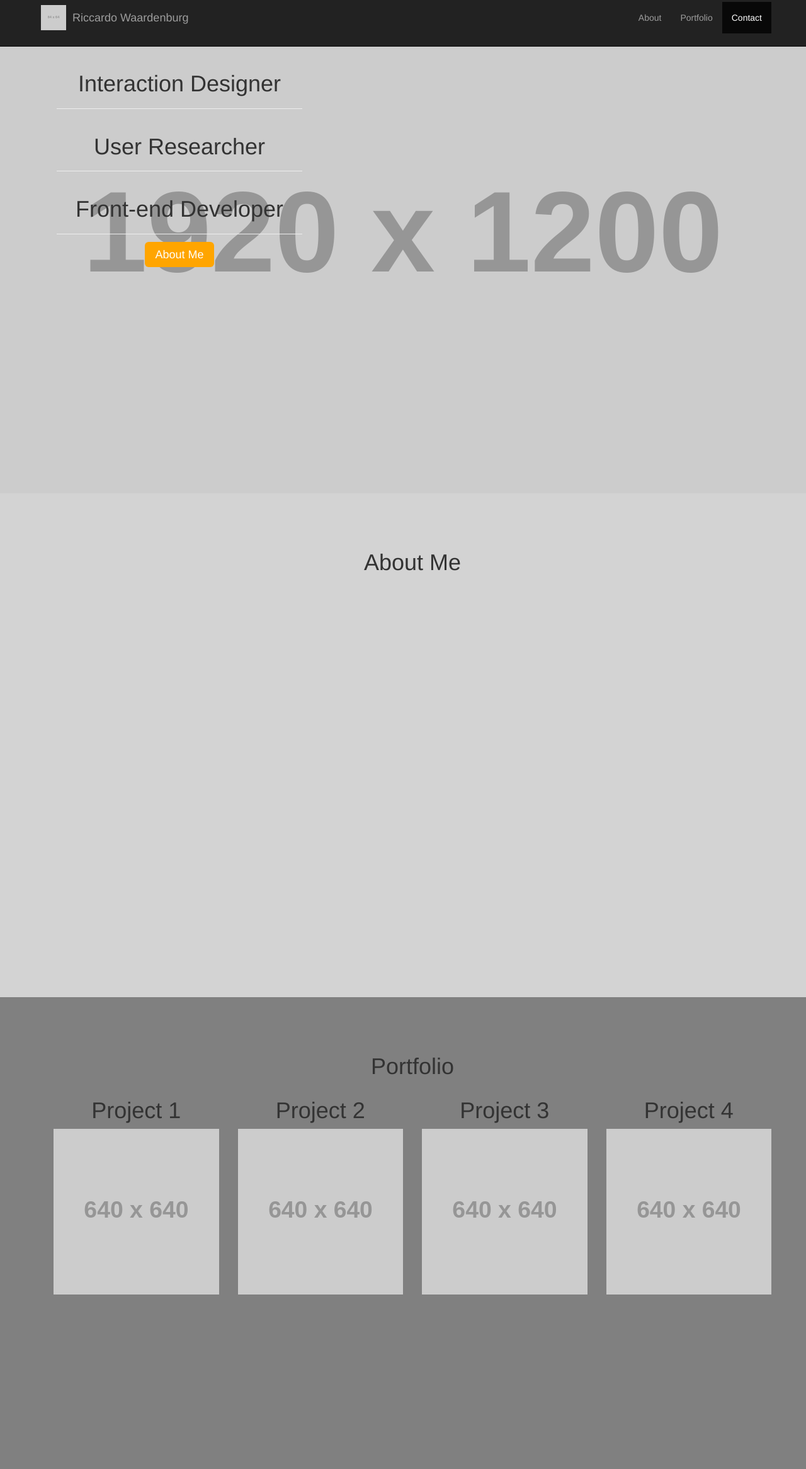
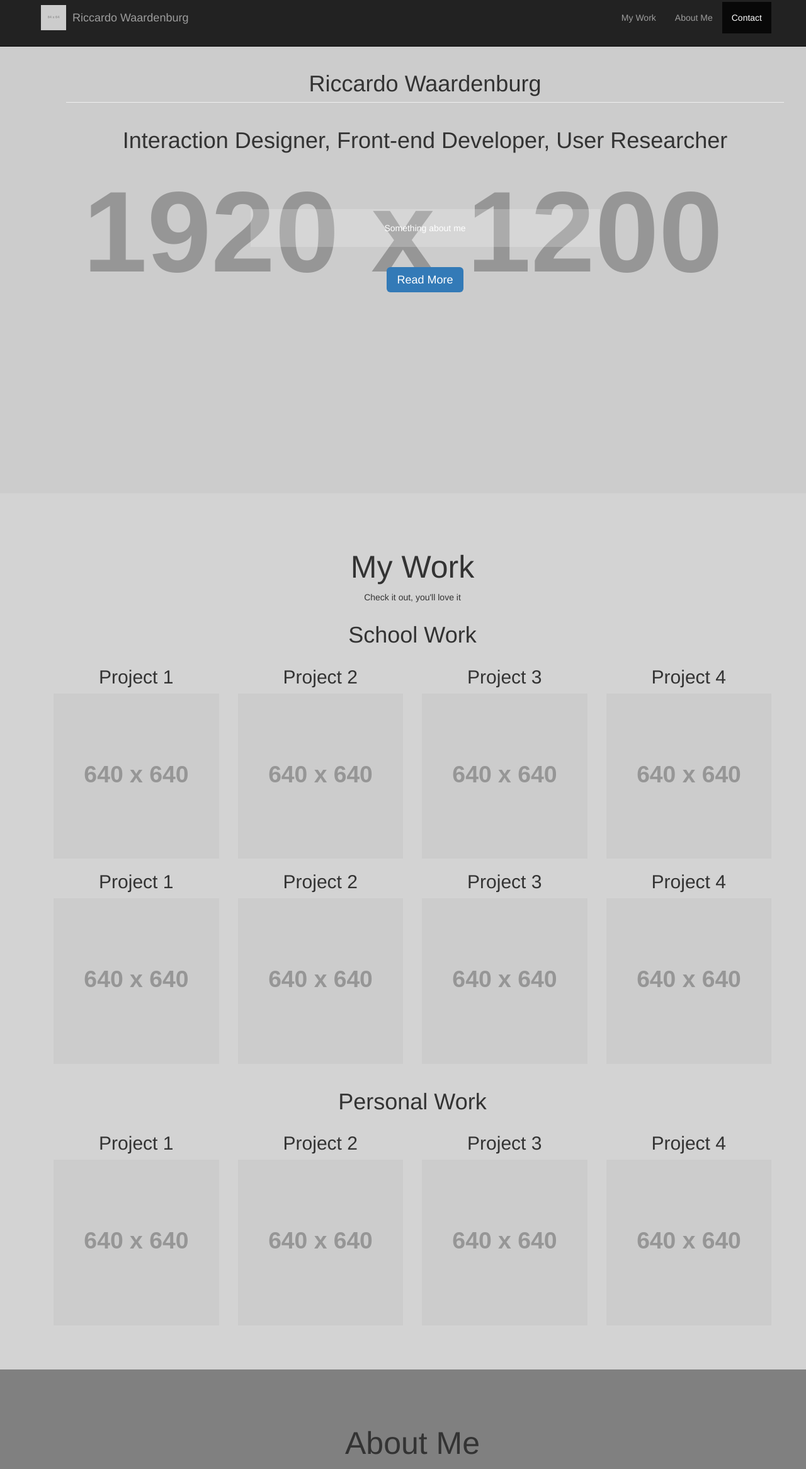
Before and after one commit to Ricco1310/Portfolio, a website: page new/index.html in a window 1280 px wide. Shown: the part 17-2349 px from the top of the page at 63% size. Drawn offline with nearby package versions, Linux system fonts and the light colour scheme; placeholder pictures from the web are drawn by us.

Commit message:
new content

```diff
--- a/new/css/styles.css
+++ b/new/css/styles.css
@@ -35,58 +35,70 @@ html {
   display: flex;
   align-items: center;
 }
+
 .navbar-brand>img {
   height: 100%;
   padding: 5px 10px;
   width: auto;
 }
-.btn-primary{
+
+/*.btn-primary{
     background: orange;
 }
+
 .btn-primary:hover,
 .btn-primary:active,
 .btn-primary:focus,
 .btn-primary:active:focus{
     background: orangered;
-}
+}*/
+
 .modal-lg {
     width: calc(100% - 30px);
   }
-/* Demo Sections - You can use these as guides or delete them - the scroller will work with any sort of height, fixed, undefined, or percentage based.
-The padding is very important to make sure the scrollspy picks up the right area when scrolled to. Adjust the margin and padding of sections and children
-of those sections to manage the look and feel of the site. */
+
+.sectionHeader{
+    font-size: 50px;
+}
 
 .intro-section {
     padding: 90px;
-    height: 100%;
+    min-height: 100%;
     text-align: center;
+}
+
+.introWord{
+    background-color: rgba(255, 255, 255, 0.2);
+    padding: 20px;
+    margin: 80px 0 40px;
+    color: white;
+}
+
+.work-section {
+    padding: 70px;
+    min-height: 100%;
+    text-align: center;
+    background: lightgray;
 }
 
 .about-section {
     padding: 70px;
-    height: 100%;
-    text-align: center;
-    background: lightgray;
-}
-
-.portfolio-section {
-    padding: 70px;
-    height: 100%;
+    min-height: 100%;
     text-align: center;
     background: gray;
 }
 
-.portfolio-section img{
+.work-section img{
     cursor: pointer;
     width: 100%;
 }
-.portfolio-section img:hover{
+.work-section img:hover{
     transform: scale(1.1);
 }
 
 .contact-section {
     padding: 70px;
-    height: 100%;
+    min-height: 100%;
     text-align: center;
     background: lightgray;
 }
--- a/new/index.html
+++ b/new/index.html
@@ -56,10 +56,10 @@
                         <a class="page-scroll" href="#page-top"></a>
                     </li>
                     <li>
-                        <a class="page-scroll" href="#about">About</a>
+                        <a class="page-scroll" href="#work">My Work</a>
                     </li>
                     <li>
-                        <a class="page-scroll" href="#portfolio">Portfolio</a>
+                        <a class="page-scroll" href="#about">About Me</a>
                     </li>
                     <li>
                         <a class="page-scroll" href="#contact">Contact</a>
@@ -74,42 +74,44 @@
     <!-- Intro Section -->
     <section id="intro" class="intro-section">
         <div class="container">
+
             <div class="row">
-                <div class="col-md-4">
-                    <div class="row">
-                        <div class="page-header">
-                            <h1>Interaction Designer</h1>
-                        </div>
-                        <div class="page-header">
-                            <h1>User Researcher</h1>
-                        </div>
-                        <div class="page-header">
-                            <h1>Front-end Developer</h1>
-                        </div>
-                        <a class="btn-lg btn-primary page-scroll" href="#about">About Me</a>
-                    </div>
+
+                <div class="col-md-12">
+                    <h1 class="sectionHeading page-header">Riccardo Waardenburg</h1>
+                </div>
+
+            </div>
+
+            <div class="row">
+
+                <div class="col-md-12">
+                    <h1>Interaction Designer, Front-end Developer, User Researcher
+                </div>
+
+            </div>
+
+            <div class="row">
+                <div class="col-md-6 col-md-offset-3">
+                    <p class="introWord">Something about me</p>
+                </div>
+            </div>
+
+            <div class="row">
+                <div class="col-md-12">
+                    <a class="btn-lg btn-primary page-scroll" href="#work">Read More</a>
                 </div>
             </div>
         </div>
     </section>
 
-    <!-- About Section -->
-    <section id="about" class="about-section">
+    <!-- work Section -->
+    <section id="work" class="work-section">
         <div class="container">
             <div class="row">
                 <div class="col-md-12">
-                    <h1>About Me</h1>
-                </div>
-            </div>
-        </div>
-    </section>
-
-    <!-- portfolio Section -->
-    <section id="portfolio" class="portfolio-section">
-        <div class="container">
-            <div class="row">
-                <div class="col-md-12">
-                    <h1>Portfolio</h1>
+                    <h1 class="sectionHeader">My Work</h1>
+                    <p>Check it out, you'll love it</p>
                 </div>
             </div>
         </div>
@@ -117,20 +119,59 @@
         <!-- Thumbnail Grid -->
         <div class="container">
             <div class="row">
+                <h1>School Work</h1>
                 <div class="col-md-3">
-                    <h1>Project 1</h1>
+                    <h2>Project 1</h2>
                     <img src="http://via.placeholder.com/640x640" alt="project" data-toggle="modal" href='#project1'>
                 </div>
                 <div class="col-md-3">
-                    <h1>Project 2</h1>
+                    <h2>Project 2</h2>
                     <img src="http://via.placeholder.com/640x640" alt="project" data-toggle="modal" href='#project2'>
                 </div>
                 <div class="col-md-3">
-                    <h1>Project 3</h1>
+                    <h2>Project 3</h2>
                     <img src="http://via.placeholder.com/640x640" alt="project" data-toggle="modal" href='#project3'>
                 </div>
                 <div class="col-md-3">
-                    <h1>Project 4</h1>
+                    <h2>Project 4</h2>
+                    <img src="http://via.placeholder.com/640x640" alt="project" data-toggle="modal" href='#project4'>
+                </div>
+            </div>
+            <div class="row">
+                <div class="col-md-3">
+                    <h2>Project 1</h2>
+                    <img src="http://via.placeholder.com/640x640" alt="project" data-toggle="modal" href='#project1'>
+                </div>
+                <div class="col-md-3">
+                    <h2>Project 2</h2>
+                    <img src="http://via.placeholder.com/640x640" alt="project" data-toggle="modal" href='#project2'>
+                </div>
+                <div class="col-md-3">
+                    <h2>Project 3</h2>
+                    <img src="http://via.placeholder.com/640x640" alt="project" data-toggle="modal" href='#project3'>
+                </div>
+                <div class="col-md-3">
+                    <h2>Project 4</h2>
+                    <img src="http://via.placeholder.com/640x640" alt="project" data-toggle="modal" href='#project4'>
+                </div>
+            </div>
+            <br>
+            <div class="row">
+                <h1>Personal Work</h1>
+                <div class="col-md-3">
+                    <h2>Project 1</h2>
+                    <img src="http://via.placeholder.com/640x640" alt="project" data-toggle="modal" href='#project1'>
+                </div>
+                <div class="col-md-3">
+                    <h2>Project 2</h2>
+                    <img src="http://via.placeholder.com/640x640" alt="project" data-toggle="modal" href='#project2'>
+                </div>
+                <div class="col-md-3">
+                    <h2>Project 3</h2>
+                    <img src="http://via.placeholder.com/640x640" alt="project" data-toggle="modal" href='#project3'>
+                </div>
+                <div class="col-md-3">
+                    <h2>Project 4</h2>
                     <img src="http://via.placeholder.com/640x640" alt="project" data-toggle="modal" href='#project4'>
                 </div>
             </div>
@@ -155,7 +196,7 @@
             </div>
         </div>
         <div class="modal fade" id="project2">
-            <div class="modal-dialog">
+            <div class="modal-dialog modal-lg">
                 <div class="modal-content">
                     <div class="modal-header">
                         <button type="button" class="close" data-dismiss="modal" aria-hidden="true">&times;</button>
@@ -172,7 +213,7 @@
             </div>
         </div>
         <div class="modal fade" id="project3">
-            <div class="modal-dialog">
+            <div class="modal-dialog modal-lg">
                 <div class="modal-content">
                     <div class="modal-header">
                         <button type="button" class="close" data-dismiss="modal" aria-hidden="true">&times;</button>
@@ -189,7 +230,7 @@
             </div>
         </div>
         <div class="modal fade" id="project4">
-            <div class="modal-dialog">
+            <div class="modal-dialog modal-lg">
                 <div class="modal-content">
                     <div class="modal-header">
                         <button type="button" class="close" data-dismiss="modal" aria-hidden="true">&times;</button>
@@ -208,14 +249,46 @@
 
     </section>
 
-
+    <!-- About Section -->
+    <section id="about" class="about-section">
+        <div class="container">
+            <div class="row">
+                <div class="col-md-12">
+                    <h1 class="sectionHeader">About Me</h1>
+                </div>
+            </div>
+        </div>
+    </section>
 
     <!-- Contact Section -->
     <section id="contact" class="contact-section">
         <div class="container">
             <div class="row">
                 <div class="col-md-12">
-                    <h1>Contact</h1>
+                    <h1 class="sectionHeader">Contact</h1>
+                    <p>Want to drop me a line?</p>
+                </div>
+            </div>
+
+            <div class="row">
+                <div class="col-md-12">
+                    <a class="btn btn-lg btn-primary" href="mailto:riccardowaardenburg@outlook.com" role="button">Mail me</a>
+                </div>
+            </div>
+
+            <div class="row">
+                <div class="col-xs-12 col-sm-12 col-md-12 col-lg-12">
+                    <br><p>Or</p>
+                </div>
+            </div>
+
+            <div class="row">
+                <div class="col-md-2 col-md-offset-4">
+                    <a class="btn btn-lg btn-default" href="tel:0619672972" role="button">Call me</a>
+                </div>
+
+                <div class="col-md-2">
+                    <a class="btn btn-lg btn-default" href="https://www.linkedin.com/in/riccardo-waardenburg-ab1210140/" role="button">LinkedIn</a>
                 </div>
             </div>
         </div>
@@ -227,7 +300,7 @@
             <div class="row">
                 <div class="col-md-12">
                     <p>
-                        Copyright <span class="glyphicon glyphicon-copyright-mark" aria-hidden="true"></span> Riccardo Waardenburg
+                        <span class="sr-only">Copyright</span><span class="glyphicon glyphicon-copyright-mark" aria-hidden="true"></span> Riccardo Waardenburg 2017
                     </p>
                 </div>
             </div>
```
Also changed, not shown: 1 other file.
